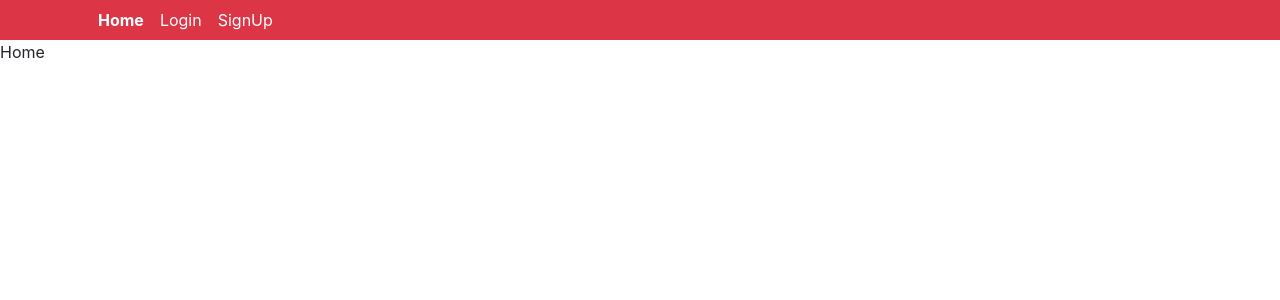
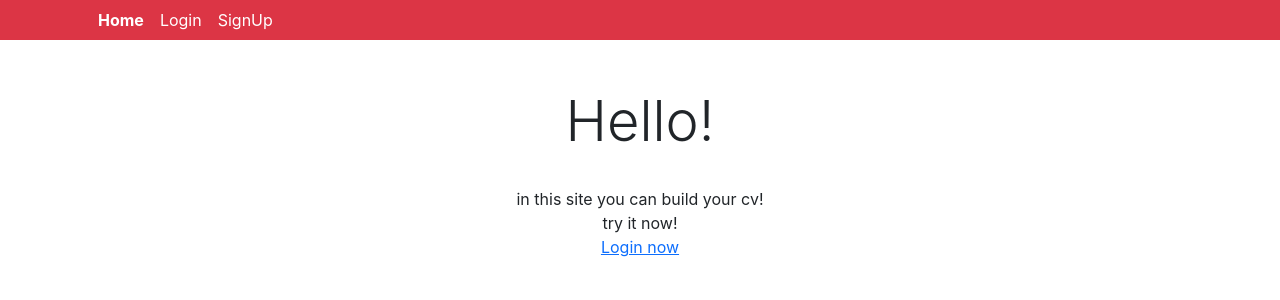
Before and after one commit to OdeyaSadoun/viteProject, a React (Vite) app: page / in a window 1280 px wide. Shown: the top 300 px of the page. Built offline with nearby package versions, Linux system fonts and the light colour scheme.

Commit message:
little changes

```diff
--- a/src/auto_comps/SignUp.jsx
+++ b/src/auto_comps/SignUp.jsx
@@ -3,13 +3,14 @@ import { useSignup } from '../hooks/useSingUp ';
 import { auth, db } from '../firebase/config'
 import { collection, addDoc, doc, deleteDoc, updateDoc } from 'firebase/firestore'
 import { AppContext } from '../context/context';
-import{onAuthStateChanged} from 'firebase/auth'
+import { onAuthStateChanged } from 'firebase/auth'
 
 export default function Signup() {
 
-  const {userId, setUserId} = useContext(AppContext);
+  const { userId, setUserId } = useContext(AppContext);
+  const { loginUser, setLoginUser } = useContext(AppContext);
 
-  const {error, signup} = useSignup()
+  const { error, signup } = useSignup()
   const mailRef = useRef();
   const passRef = useRef();
 
@@ -22,6 +23,7 @@ export default function Signup() {
       if (user) {
         console.log(user.uid);
         setUserId(user.uid);
+        setLoginUser(true);
       }
     });
   }
@@ -32,10 +34,10 @@ export default function Signup() {
       <form className='form-control my-5 p-5' onSubmit={onSub}>
         <h2 className='text-center mb-5'>Hi:) please sign up</h2>
         <label>Email:</label>
-        <input className='form-control' ref={mailRef} type="email" />
+        <input className='form-control' ref={mailRef} type="email" required />
         <br />
         <label>Password:</label>
-        <input className='form-control' ref={passRef} type="password" />
+        <input className='form-control' ref={passRef} type="password" required />
         <h3 className='text-danger'>{error}</h3>
         <div className='d-flex'>
           <button className='btn btn-outline-danger mt-2 me-3'>Sign up</button>
--- a/src/comps/Home.jsx
+++ b/src/comps/Home.jsx
@@ -2,7 +2,17 @@ import React from 'react'
 
 const Home = () => {
   return (
-    <div>Home</div>
+    <div className='container mx-auto text-center my-5'>
+      <h2 className='display-4'>Hello!</h2>
+      <br></br>
+      in this site you can build your cv!
+      <br></br>
+      try it now!
+      <br></br>
+
+      <a className='mx-2' href='/users/login'>Login now</a>
+
+    </div>
   )
 }
 
```
Lines whose indentation alone changed are shown as unchanged.
